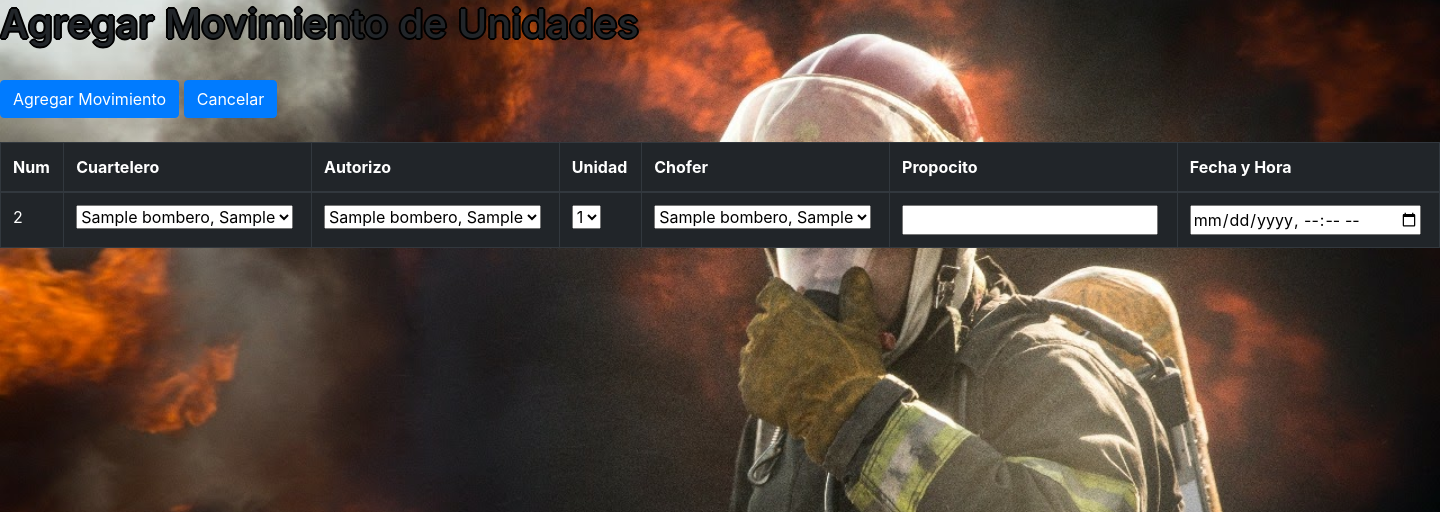
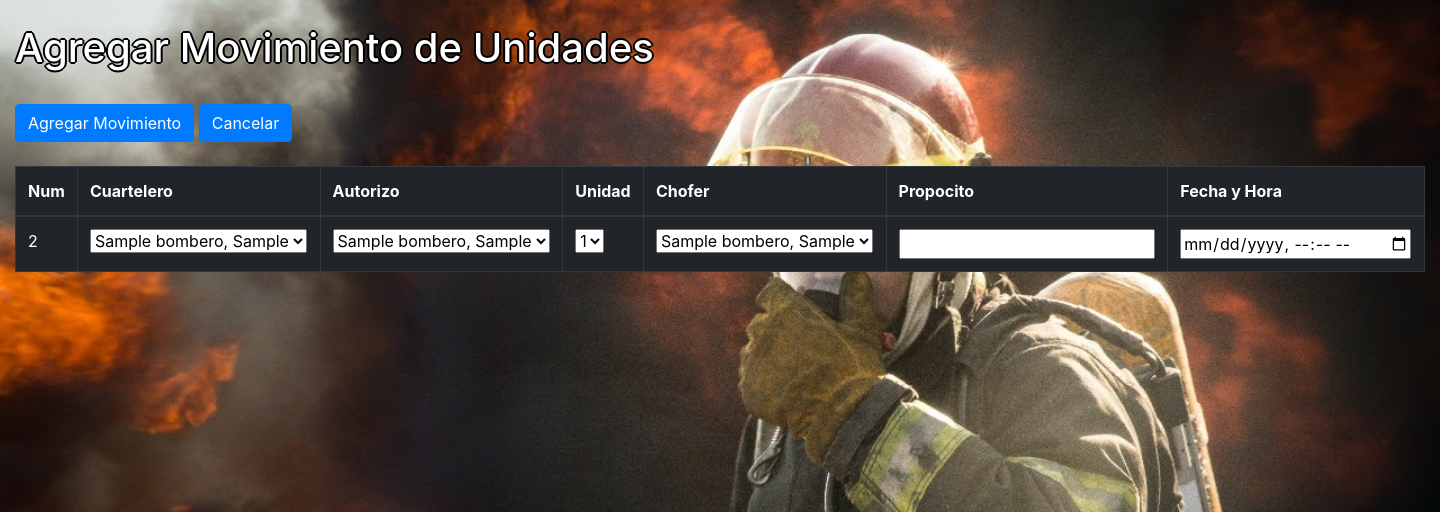
Before and after one commit to matiasbruna/Bomberos_-Bitacora, a Node server app: page /movimientoAdd in a window 1440 px wide. Shown: the part 56-568 px from the top of the page. Run offline with Node 20, Linux system fonts and the light colour scheme; tables that the repository leaves empty hold one stand-in row (values such as "Sample post"); some libraries are stand-ins or nearby versions.

Commit message:
agrege estilo a la vista de agregarmovimeintos de unidades.

```diff
--- a/src/views/movimientosAdd.hbs
+++ b/src/views/movimientosAdd.hbs
@@ -1,3 +1,4 @@
+<div class="container-fluid text-white mt-4">
     <h1>Agregar Movimiento de Unidades</h1>
     </br>
     <form action="movimiento/agregar"
@@ -57,3 +58,6 @@
         </table>
 
     </form>
+
+
+</div>
```
Lines whose indentation alone changed are shown as unchanged.
